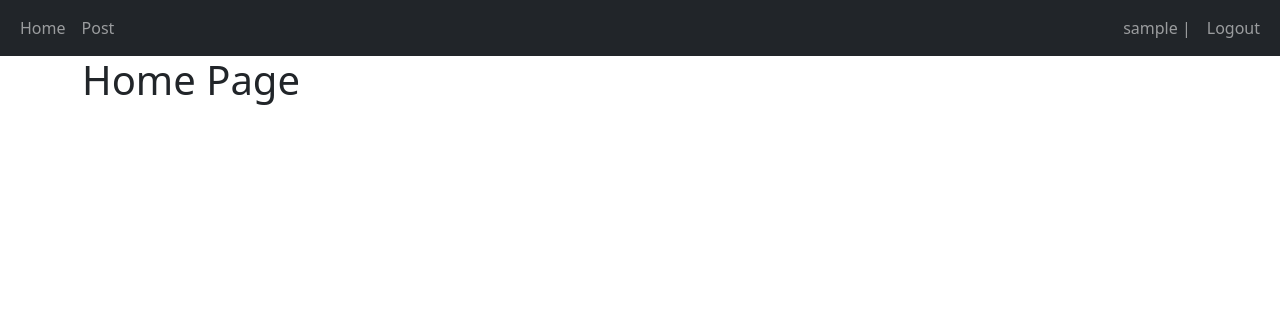
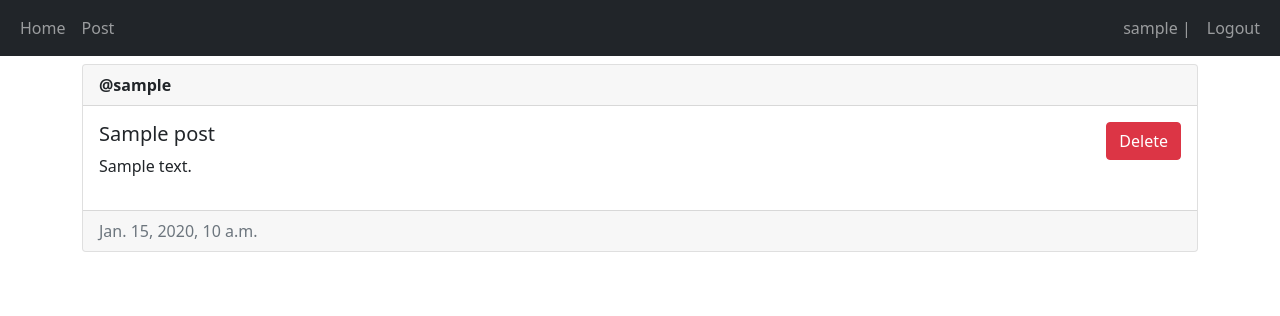
Before and after one commit to TuNguyen1111/user_practice, a Django app: page / in a window 1280 px wide. Shown: the top 316 px of the page. Run offline with Django 4.2, Linux system fonts and the light colour scheme; a user stored in the database is signed in; tables that the repository leaves empty hold one stand-in row (values such as "Sample post").

Commit message:
delete post view

```diff
--- a/web_user/main/templates/main/home.html
+++ b/web_user/main/templates/main/home.html
@@ -1,5 +1,38 @@
 {% extends 'main/base.html' %}
 {% block title %} Home Page {% endblock %}
 {% block content %}
-    <h1>Home Page</h1>
+    {% for post in posts %}
+        <div class="card mt-2">
+            <div class="card-header">
+                <strong>
+                    @{{ post.author.username }}
+                </strong>
+            </div>
+            <div class="card-body d-flex flex-row justify-content-between">
+                <div>
+                    <h5 class="card-title">
+                        {{ post.title }}
+                    </h5>
+                    <p>
+                        {{ post.description }}
+                    </p>
+                </div>
+                <div>
+                    {% if request.user == post.author %}
+                        <form action="", method="post">
+                            {% csrf_token %}
+                            <button type="submit" class="btn btn-danger" name="post-id" value="{{ post.id }}">
+                                Delete
+                            </button>
+                        </form>
+                    {% endif %}
+                </div>
+            </div>
+            <div class="card-footer text-muted">
+                {{ post.create_at }}
+            </div>
+        </div>
+    {% empty %}
+    <h1> No posts yet :( </h1>
+    {% endfor %}
 {% endblock %}
--- a/web_user/main/views.py
+++ b/web_user/main/views.py
@@ -3,12 +3,24 @@ from django.contrib.auth import login
 from django.contrib.auth.decorators import login_required
 
 from .forms import RegistrationForm, PostForm
+from .models import Post
 
 # Create your views here.
 
 @login_required(login_url='/login')
 def home(request):
-    return render(request, 'main/home.html')
+    posts = Post.objects.all()
+
+    if request.method == 'POST':
+        post_id = request.POST.get('post-id')
+        post = Post.objects.filter(id=post_id).first()
+        if post and post.author == request.user:
+            post.delete()
+
+    context = {
+        'posts': posts
+    }
+    return render(request, 'main/home.html', context)
 
 def sign_up(request):
     if request.method == 'POST':
```
